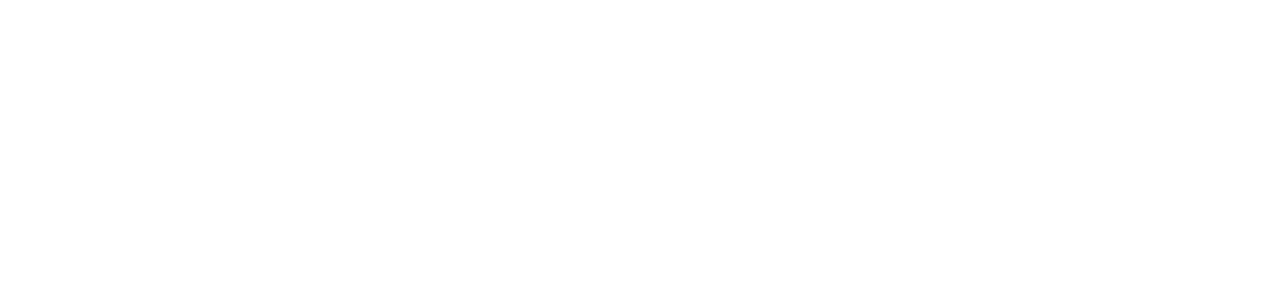
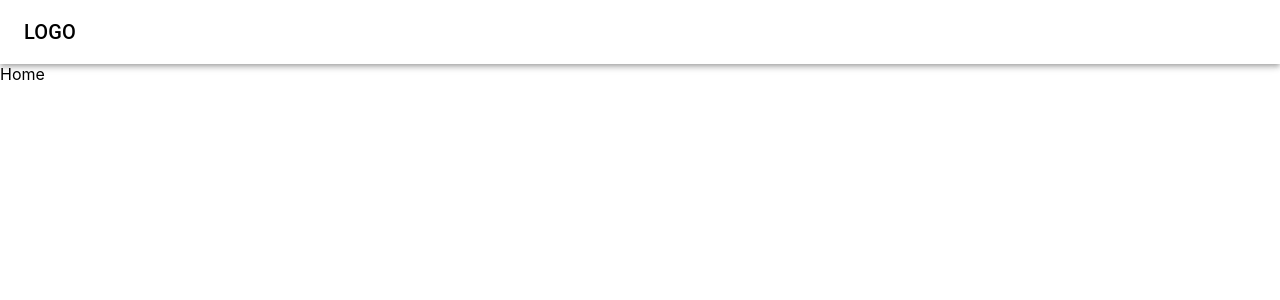
Before and after one commit to jinkazama13200/airbnb_project, a React (Create React App) app: page / in a window 1280 px wide. Shown: the top 300 px of the page. Built offline with nearby package versions, Linux system fonts and the light colour scheme.

Commit message:
Header processing

```diff
--- a/src/App.js
+++ b/src/App.js
@@ -1,7 +1,19 @@
 import { BrowserRouter, Routes, Route } from "react-router-dom";
+import ClientLayout from "./layouts/ClientLayout/ClientLayout";
+import Home from "./module/home/Home";
+import Detail from "./module/detail/Detail";
 
 function App() {
-  return <></>;
+  return (
+    <BrowserRouter>
+      <Routes>
+        <Route path="/" element={<ClientLayout />}>
+          <Route index element={<Home />} />
+          <Route path="detail" element={<Detail />} />
+        </Route>
+      </Routes>
+    </BrowserRouter>
+  );
 }
 
 export default App;
--- /dev/null
+++ b/src/components/Header/Header.jsx
@@ -0,0 +1,17 @@
+import React from "react";
+import { AppBar, Toolbar, Box, Typography, Container } from "@mui/material";
+
+export default function Header() {
+  return (
+    <Box sx={{ flexGrow: 1 }}>
+      <AppBar position="static" variant="elevation" color="inherit">
+        <Toolbar>
+          {/* LOGO */}
+          <Typography variant="h6" component="div">
+            LOGO
+          </Typography>
+        </Toolbar>
+      </AppBar>
+    </Box>
+  );
+}
--- /dev/null
+++ b/src/components/Header/index.js
@@ -0,0 +1 @@
+export { default } from "./Header";
--- /dev/null
+++ b/src/layouts/ClientLayout/ClientLayout.jsx
@@ -0,0 +1,12 @@
+import React from "react";
+import Header from "../../components/Header/Header";
+import { Outlet } from "react-router-dom";
+
+export default function ClientLayout() {
+  return (
+    <>
+      <Header />
+      <Outlet />
+    </>
+  );
+}
--- /dev/null
+++ b/src/layouts/ClientLayout/index.js
@@ -0,0 +1 @@
+export { default } from "./ClientLayout";
--- /dev/null
+++ b/src/module/detail/Detail.jsx
@@ -0,0 +1,5 @@
+import React from "react";
+
+export default function Detail() {
+  return <div>Detail</div>;
+}
--- /dev/null
+++ b/src/module/detail/index.js
@@ -0,0 +1 @@
+export { default } from "./Detail";
--- /dev/null
+++ b/src/module/home/Home.jsx
@@ -0,0 +1,5 @@
+import React from "react";
+
+export default function Home() {
+  return <div>Home</div>;
+}
--- /dev/null
+++ b/src/module/home/index.js
@@ -0,0 +1 @@
+export { default } from "./Home";
```
